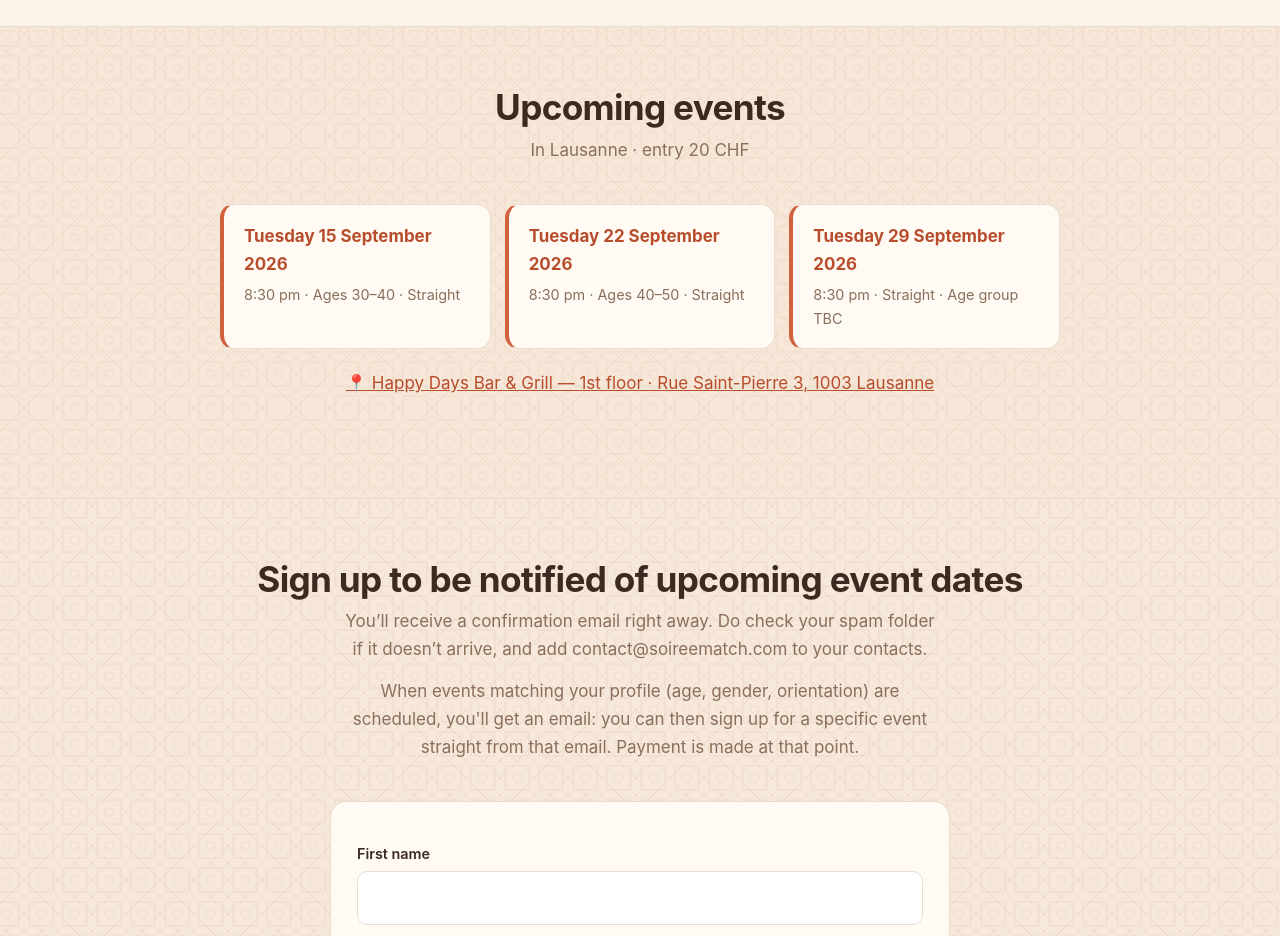
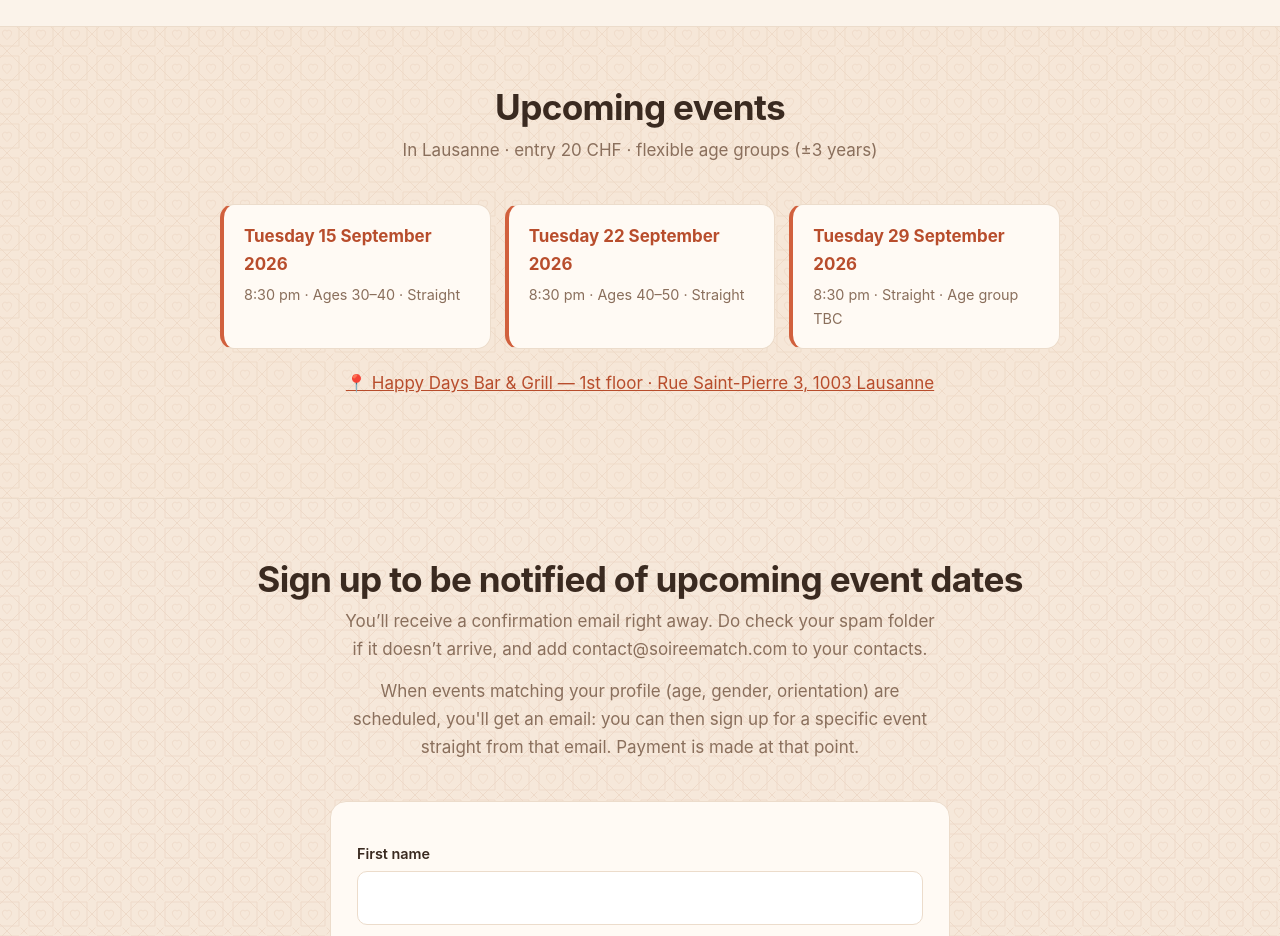
Before and after one commit to Vimaire74/soireematch, a website: page public/index.html in a window 1280 px wide. Shown: the part 2800-3736 px from the top of the page. Drawn offline with Linux system fonts and the light colour scheme.

Commit message:
Add files via upload

```diff
--- a/public/index.html
+++ b/public/index.html
@@ -258,7 +258,7 @@
 <section class="alt" id="dates">
   <div class="wrap">
     <h2 data-i18n="dates_h">Prochaines soirées</h2>
-    <p class="sub" data-i18n="dates_sub">À Lausanne · entrée 20 CHF</p>
+    <p class="sub" data-i18n="dates_sub">À Lausanne · entrée 20 CHF · tranches d'âge souples (±3 ans)</p>
     <div class="dates-grid">
       <div class="datecard"><div class="d" data-i18n="date1">Mardi 15 septembre 2026</div><div class="m" data-i18n="meta1">20h30 · 30–40 ans · Hétéro</div></div>
       <div class="datecard"><div class="d" data-i18n="date2">Mardi 22 septembre 2026</div><div class="m" data-i18n="meta2">20h30 · 40–50 ans · Hétéro</div></div>
@@ -366,7 +366,7 @@
     hero_kicker:{fr:"Rencontres pour célibataires · Hétéros &amp; gays · Lausanne",en:"Singles events · Straight &amp; gay · Lausanne",de:"Singletreffen · Hetero &amp; schwul/lesbisch · Lausanne",it:"Incontri per single · Etero e gay · Lausanne",es:"Encuentros para solteros · Hetero y gay · Lausana"},
 
     dates_h:{fr:"Prochaines soirées",en:"Upcoming events",de:"Nächste Abende",it:"Prossime serate",es:"Próximas veladas"},
-    dates_sub:{fr:"À Lausanne · entrée 20 CHF",en:"In Lausanne · entry 20 CHF",de:"In Lausanne · Eintritt 20 CHF",it:"A Lausanne · ingresso 20 CHF",es:"En Lausana · entrada 20 CHF"},
+    dates_sub:{fr:"À Lausanne · entrée 20 CHF · tranches d'âge souples (±3 ans)",en:"In Lausanne · entry 20 CHF · flexible age groups (±3 years)",de:"In Lausanne · Eintritt 20 CHF · flexible Altersgruppen (±3 Jahre)",it:"A Lausanne · ingresso 20 CHF · fasce d'età flessibili (±3 anni)",es:"En Lausana · entrada 20 CHF · franjas de edad flexibles (±3 años)"},
     date1:{fr:"Mardi 15 septembre 2026",en:"Tuesday 15 September 2026",de:"Dienstag, 15. September 2026",it:"Martedì 15 settembre 2026",es:"Martes 15 de septiembre de 2026"},
     meta1:{fr:"20h30 · 30–40 ans · Hétéro",en:"8:30 pm · Ages 30–40 · Straight",de:"20:30 Uhr · 30–40 Jahre · Hetero",it:"20:30 · 30–40 anni · Etero",es:"20:30 · 30–40 años · Hetero"},
     date2:{fr:"Mardi 22 septembre 2026",en:"Tuesday 22 September 2026",de:"Dienstag, 22. September 2026",it:"Martedì 22 settembre 2026",es:"Martes 22 de septiembre de 2026"},
```
